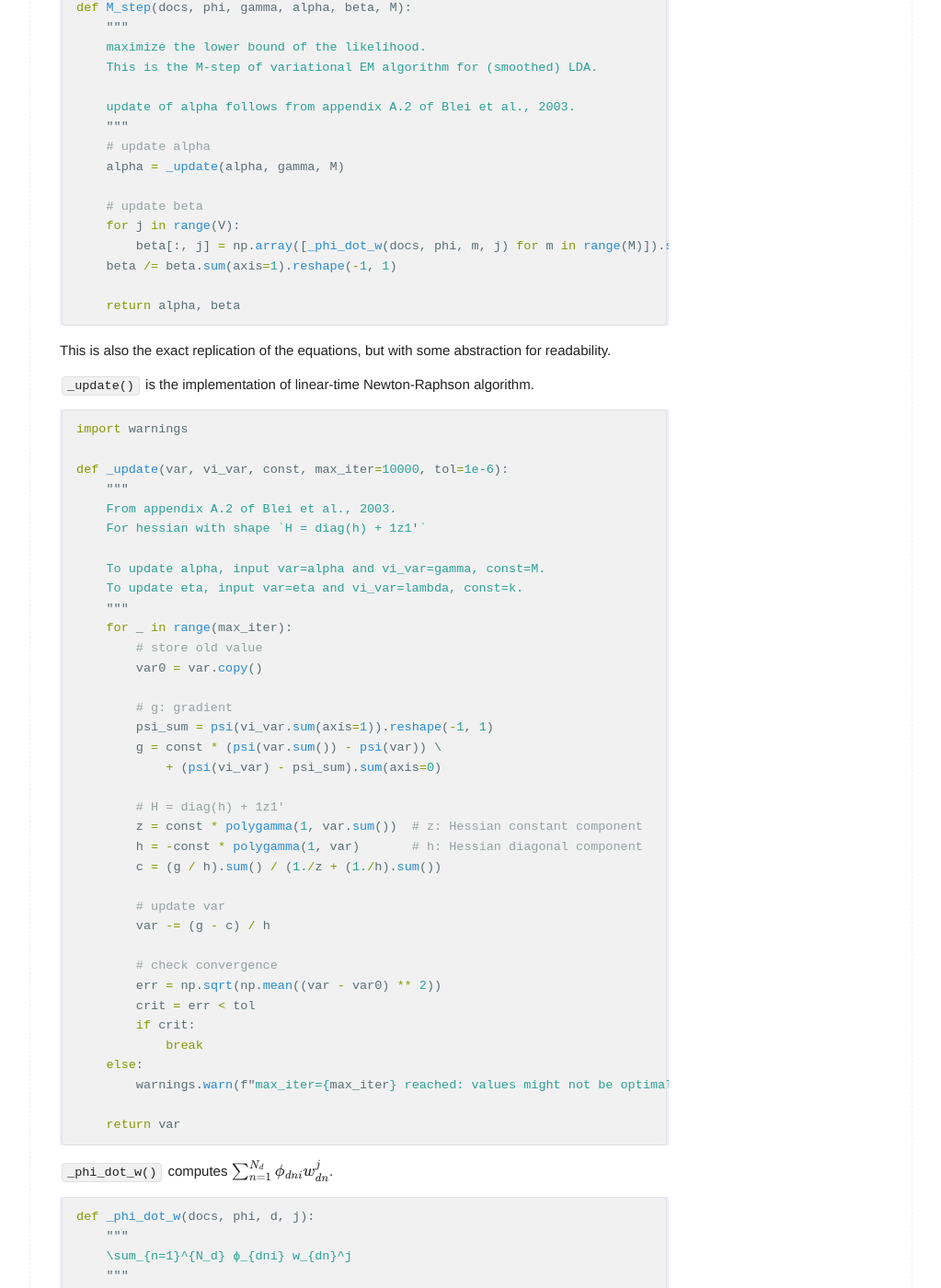
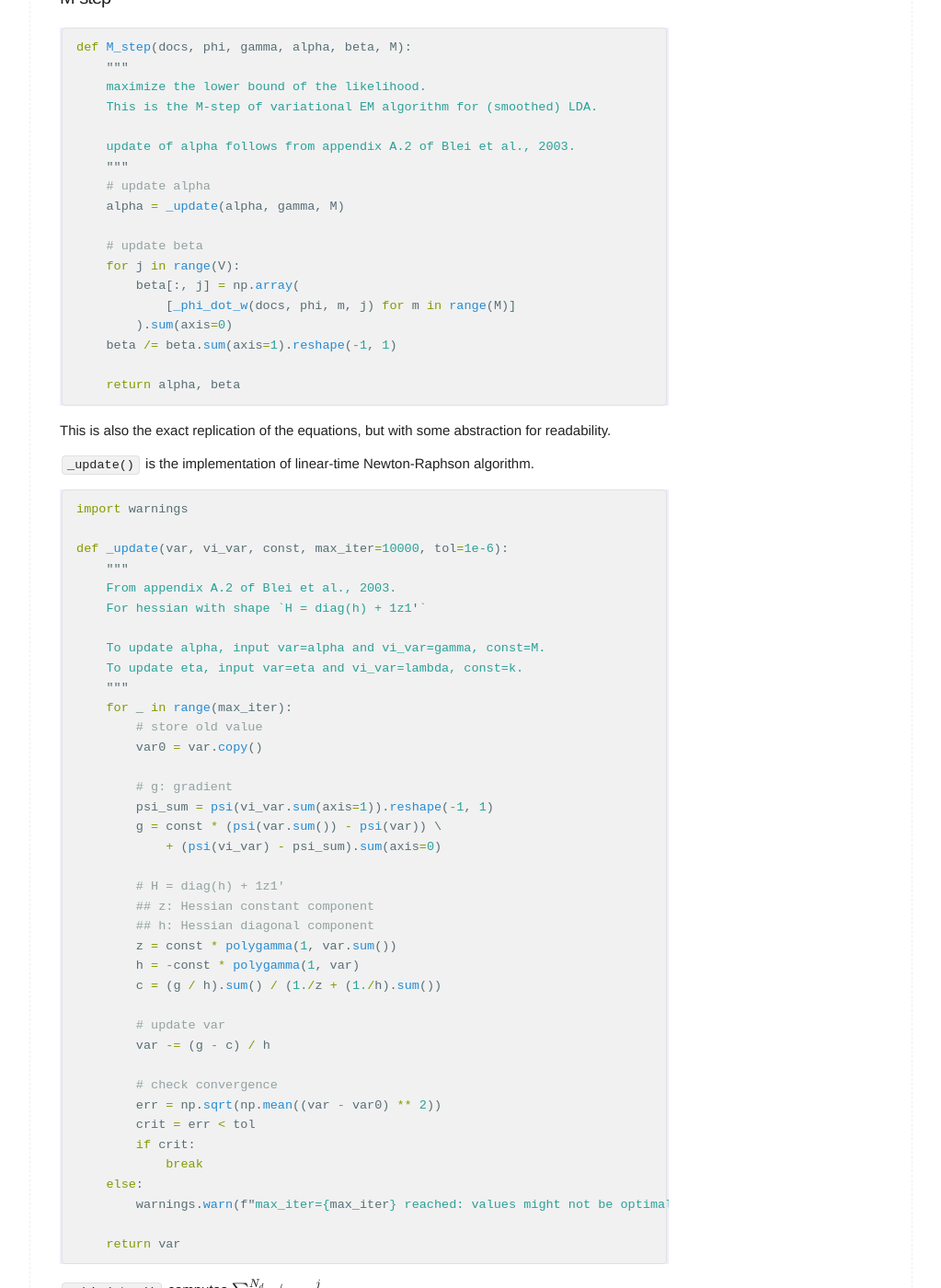
Before and after one commit to naturale0/naturale0.github.io, a Jekyll site: the page built from _posts/2021-02-15-LDA-3-Variational-EM.md, in a window 1280 px wide and 1400 px high, scrolled down 3229 px. Shown: the whole window at 92% size, without its empty margins (128-1151 px from the left). Built offline with Jekyll 4.4.1, drawn with Linux system fonts in a browser that asks for light colours; formulas are drawn with MathJax 3; comment, search, counter and statistics services are not loaded; some of the changed text lies outside the part shown.

```diff
--- a/_posts/2021-02-15-LDA-3-Variational-EM.md
+++ b/_posts/2021-02-15-LDA-3-Variational-EM.md
@@ -132,7 +132,9 @@ def E_step(docs, phi, gamma, alpha, beta):
     """
     # optimize phi
     for m in range(M):
-        phi[m, :N[m], :] = (beta[:, docs[m]] * np.exp(psi(gamma[m, :]) - psi(gamma[m, :].sum())).reshape(-1, 1)).T
+        phi[m, :N[m], :] = (beta[:, docs[m]] * np.exp(
+            psi(gamma[m, :]) - psi(gamma[m, :].sum())
+        ).reshape(-1, 1)).T
 
         # Normalize phi
         phi[m, :N[m]] /= phi[m, :N[m]].sum(axis=1).reshape(-1, 1)
@@ -164,7 +166,9 @@ def M_step(docs, phi, gamma, alpha, beta, M):
 
     # update beta
     for j in range(V):
-        beta[:, j] = np.array([_phi_dot_w(docs, phi, m, j) for m in range(M)]).sum(axis=0)
+        beta[:, j] = np.array(
+            [_phi_dot_w(docs, phi, m, j) for m in range(M)]
+        ).sum(axis=0)
     beta /= beta.sum(axis=1).reshape(-1, 1)
 
     return alpha, beta
@@ -195,8 +199,10 @@ def _update(var, vi_var, const, max_iter=10000, tol=1e-6):
             + (psi(vi_var) - psi_sum).sum(axis=0)
 
         # H = diag(h) + 1z1'
-        z = const * polygamma(1, var.sum())  # z: Hessian constant component
-        h = -const * polygamma(1, var)       # h: Hessian diagonal component
+        ## z: Hessian constant component
+        ## h: Hessian diagonal component
+        z = const * polygamma(1, var.sum())
+        h = -const * polygamma(1, var)
         c = (g / h).sum() / (1./z + (1./h).sum())
 
         # update var
```
